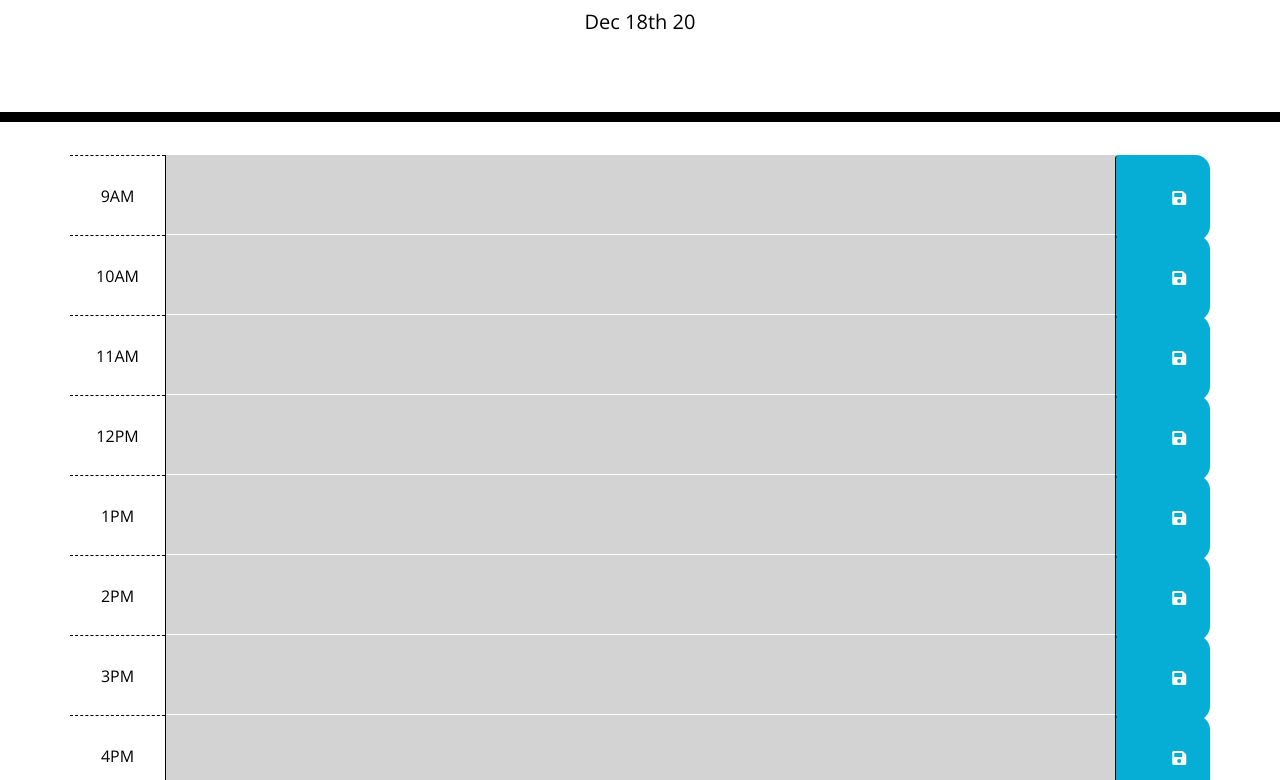
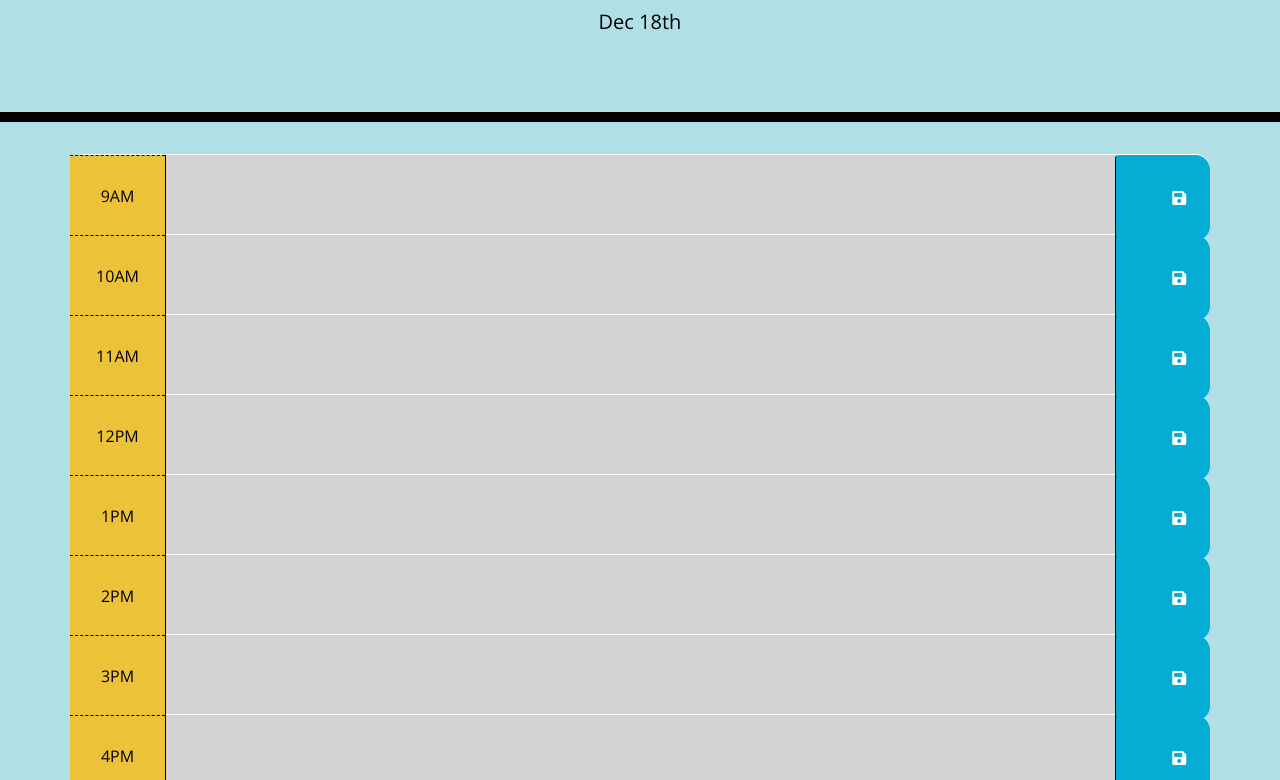
Before and after one commit to EricChen96/Work_Day_Scheduler, a plain HTML site: page index.html in a window 1280 px wide. Shown: the part 182-962 px from the top of the page. Drawn offline with nearby package versions, Linux system fonts and the light colour scheme.

```diff
--- a/Assets/script.js
+++ b/Assets/script.js
@@ -1,7 +1,7 @@
 $(function () {
     //Adds current day to currentDay Head
     var currentdayEl = $("#currentDay");
-    currentdayEl.text(moment().format("MMM Do YY"));
+    currentdayEl.text(moment().format("MMM Do"));
 
     //Retrieves current hour in 24 hour format and store as int. e.g. 3pm = 15
     var currentHourTime = parseInt(moment().format('k'));
@@ -21,6 +21,7 @@ $(function () {
 
     //Saving description with hour as key and description as value. Then save to local storage
     var descriptionArray = {};
+
     $(".saveBtn").on("click", function () {
         //$(this).val() returns 9 if save button for 9AM is pressed
         //this.previousElementSibling refers to textarea
@@ -31,15 +32,17 @@ $(function () {
     //Displays the saved descriptions from local storage on the correct "$hour-?? textarea"
     function displaySavedDescriptions() {
         for (var hourCount = 9; hourCount < 18; hourCount++) {
-            if (descriptionArray[hourCount] !== undefined) {
+            if (descriptionArray[hourCount] !== null) {
                 var descriptiongrabEl = $("#hour-" + hourCount + " textarea");
                 descriptiongrabEl.val(descriptionArray[hourCount]);
             }
         }
-    }
+    };
 
+    //Reset button
     $(".resetBtn").on("click", reset);
 
+    //Resets everything back to nothing
     function reset() {
         descriptionArray = {};
         localStorage.setItem("description", JSON.stringify(descriptionArray));
@@ -47,7 +50,7 @@ $(function () {
             var descriptiongrabEl = $("#hour-" + hourCount + " textarea");
             descriptiongrabEl.val("");
         }
-    }
+    };
 
     //Translates local storage variable and stores as object again. Then displays the saved information by calling displaySavedDescriptions()
     function init() {
--- a/Assets/style.css
+++ b/Assets/style.css
@@ -2,6 +2,8 @@ body {
   font-family: 'Open Sans', sans-serif;
   font-size: 16px;
   line-height: 1;
+  /* Changed background-color to more relaxing color */
+  background-color: powderblue;
 }
 
 textarea{
@@ -37,7 +39,7 @@ textarea{
 }
 
 .hour {
-  background-color: #ffffff;
+  background-color: #ecc238;
   color: #000000;
   border-top: 1px dashed #000000;
 }
```
Also changed, not shown: Assets/mainPage_screenshot.png, Assets/working_screenshot.png (deleted), 1 other file.
